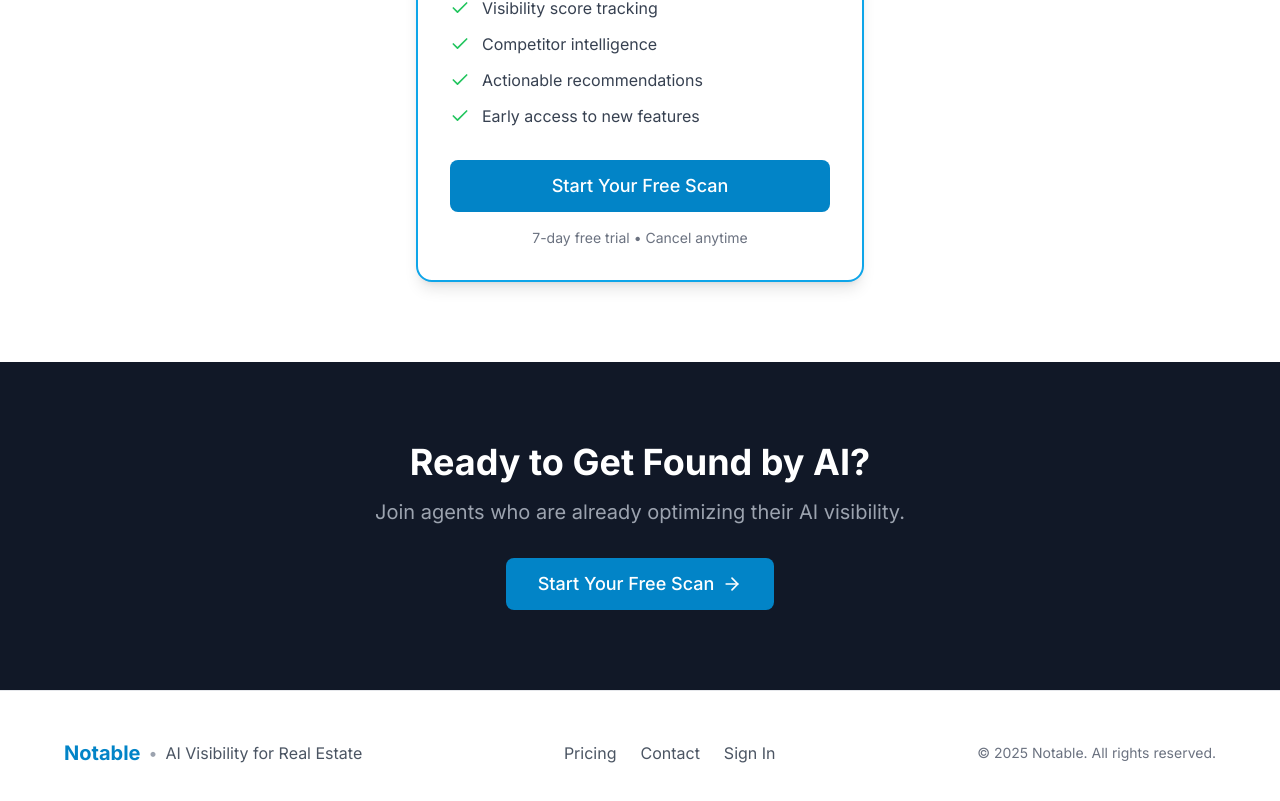
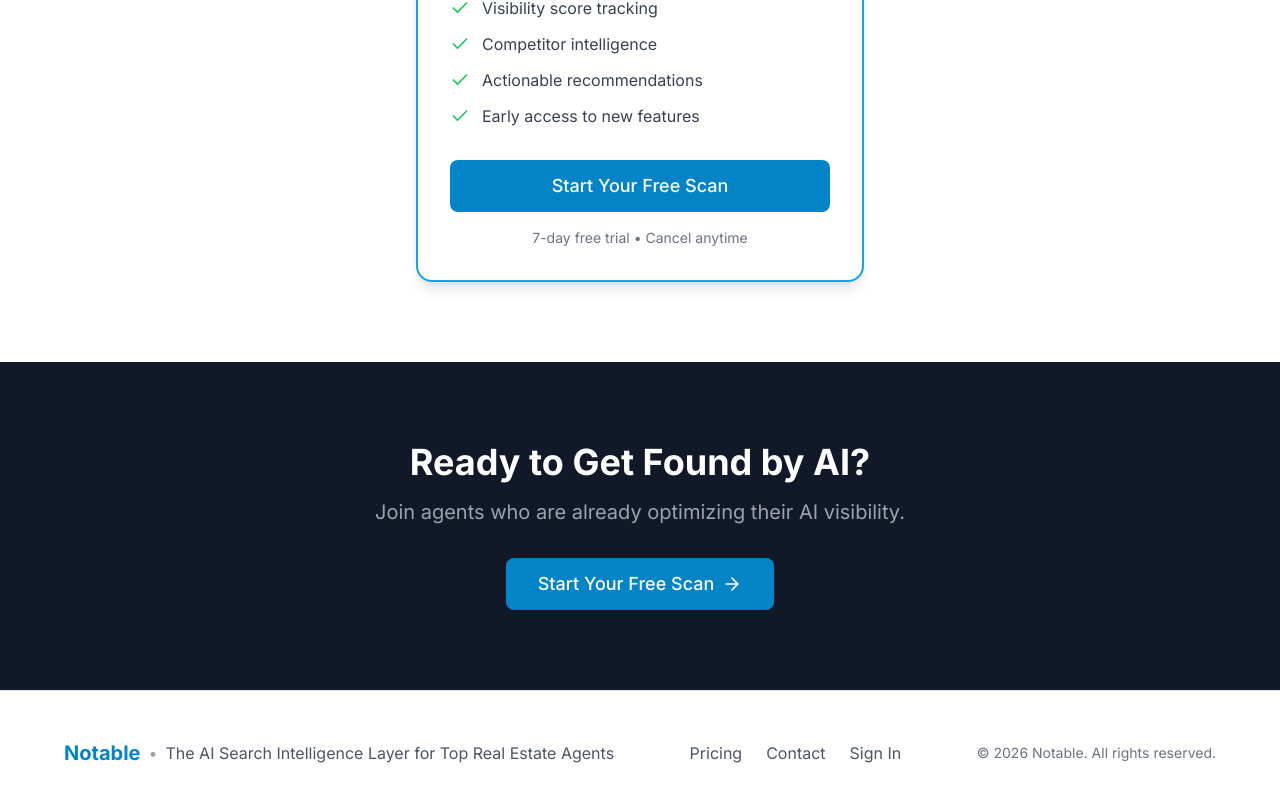
Before and after one commit to natewoverbey-hash/notable, a Next.js app: page / in a window 1280 px wide. Shown: the part 3243-4044 px from the top of the page. Built offline with nearby package versions, Linux system fonts and the light colour scheme.

Commit message:
Update Tagline

```diff
--- a/src/app/page.tsx
+++ b/src/app/page.tsx
@@ -303,7 +303,7 @@ export default function HomePage() {
           <div className="flex items-center gap-2">
             <span className="text-xl font-bold text-notable-600">Notable</span>
             <span className="text-gray-400">•</span>
-            <span className="text-gray-600">AI Visibility for Real Estate</span>
+            <span className="text-gray-600">The AI Search Intelligence Layer for Top Real Estate Agents</span>
           </div>
           <div className="flex items-center gap-6 text-gray-600">
             <Link href="/pricing" className="hover:text-gray-900">Pricing</Link>
@@ -311,7 +311,7 @@ export default function HomePage() {
             <Link href="/sign-in" className="hover:text-gray-900">Sign In</Link>
           </div>
           <p className="text-gray-500 text-sm">
-            © 2025 Notable. All rights reserved.
+            © 2026 Notable. All rights reserved.
           </p>
         </div>
       </footer>
```
